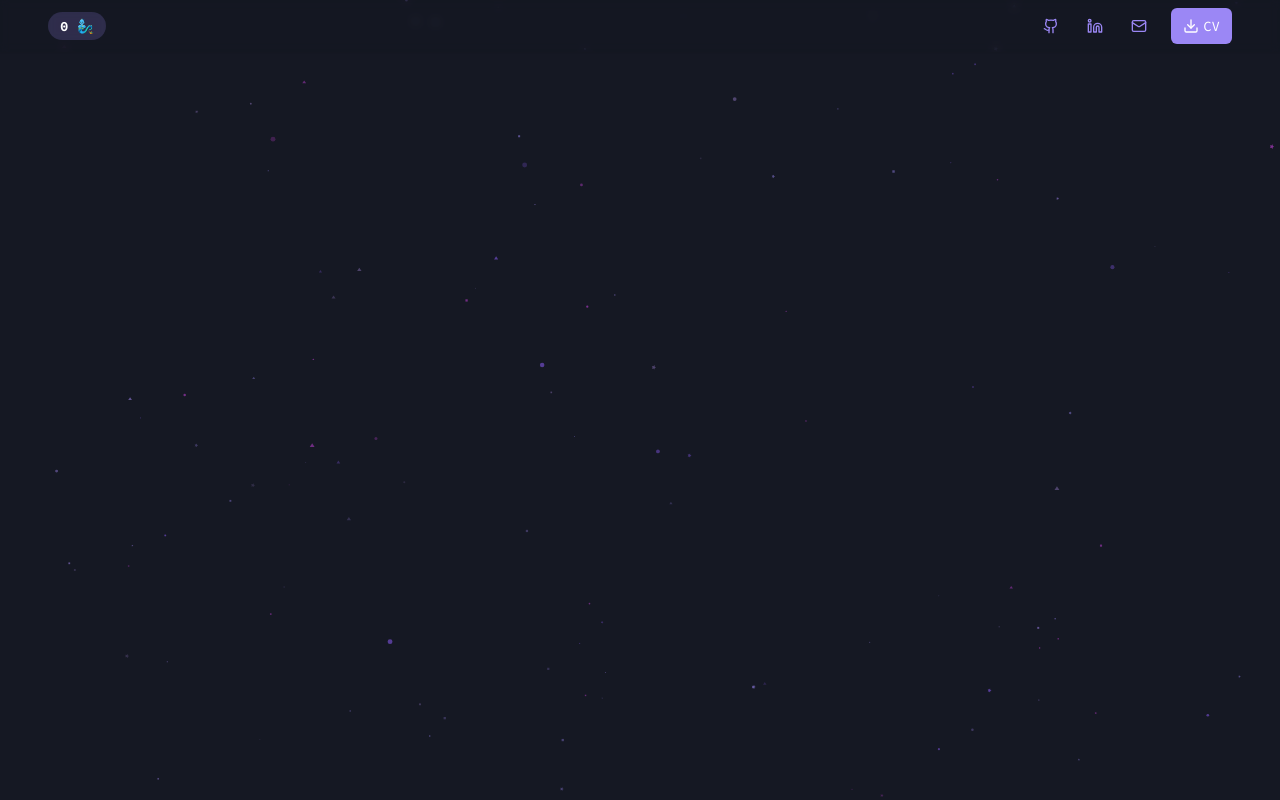
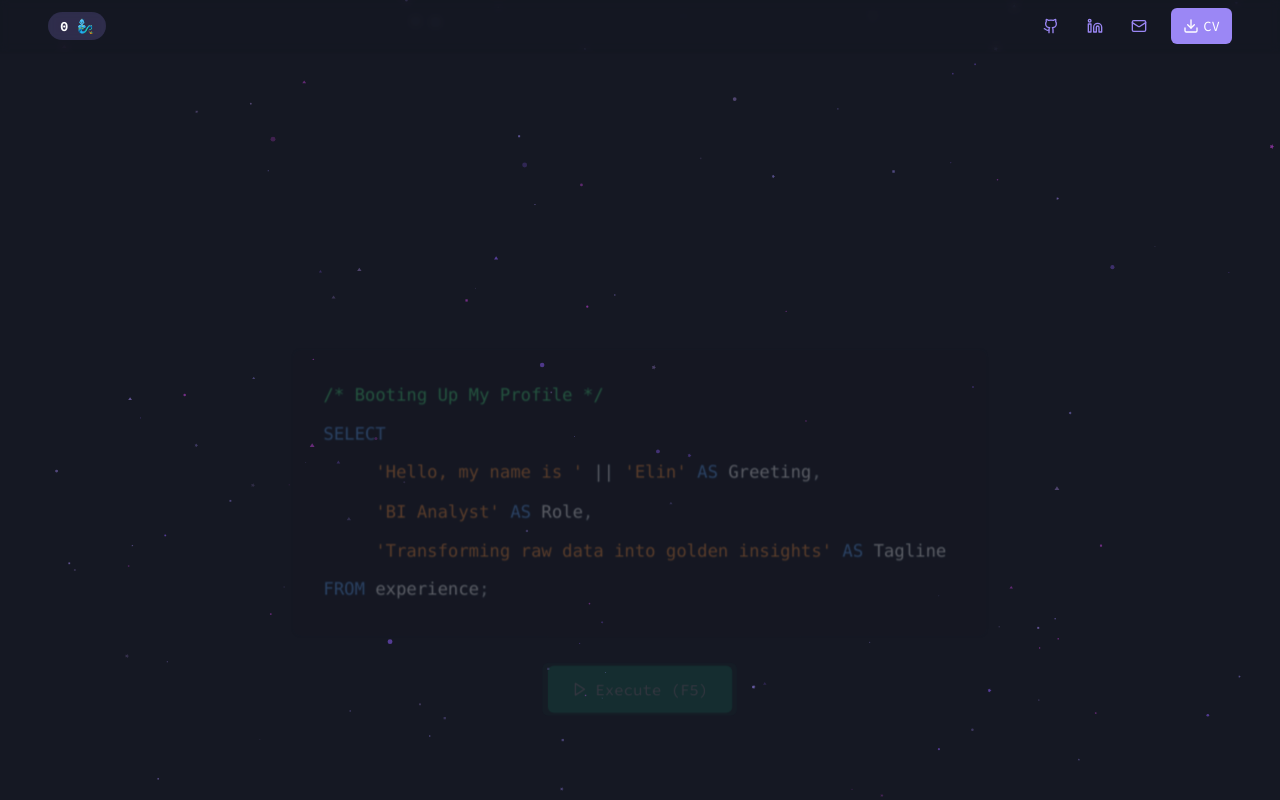
Before and after one commit to AnderssonElin/elinportfolio, a React (Vite) app: page / in a window 1280 px wide. Shown: the top 800 px of the page. Built offline with nearby package versions, Linux system fonts and the light colour scheme.

Commit message:
Refactor Hero component
Improve visibility and centering of SQL code within the Hero section.

```diff
--- a/src/components/Hero.tsx
+++ b/src/components/Hero.tsx
@@ -113,10 +113,10 @@ FROM experience;`;
   }, []);
 
   return (
-    <section className="min-h-screen flex items-center justify-center overflow-hidden relative" id="hero">
-      <div className="absolute inset-0 flex items-center justify-center">
+    <section className="min-h-screen flex items-center justify-center p-4" id="hero">
+      <div className="flex flex-col items-center justify-center">
         <motion.div
-          className="bg-primary/30 mobile-reduced-padding sm:p-4 md:p-6 lg:p-8 rounded-lg backdrop-blur-sm font-sql overflow-hidden mx-4"
+          className="bg-primary/30 p-3 sm:p-4 md:p-6 lg:p-8 rounded-lg backdrop-blur-sm font-sql overflow-hidden max-w-full"
           initial={{ opacity: 0 }}
           animate={{ opacity: 1 }}
           transition={{ duration: 0.5 }}
@@ -139,7 +139,7 @@ FROM experience;`;
           }}
           whileHover={{ scale: 1.05 }}
           whileTap={{ scale: 0.95 }}
-          className="absolute bottom-6 left-1/2 transform -translate-x-1/2 bg-emerald-500 hover:bg-emerald-600 text-white px-4 sm:px-6 py-2 sm:py-3 rounded-md font-sql flex items-center gap-2 transition-colors text-sm sm:text-base group"
+          className="mt-6 bg-emerald-500 hover:bg-emerald-600 text-white px-4 sm:px-6 py-2 sm:py-3 rounded-md font-sql flex items-center gap-2 transition-colors text-sm sm:text-base group"
         >
           <motion.div
             className="absolute -inset-0.5 rounded-md bg-emerald-400/20"
```
